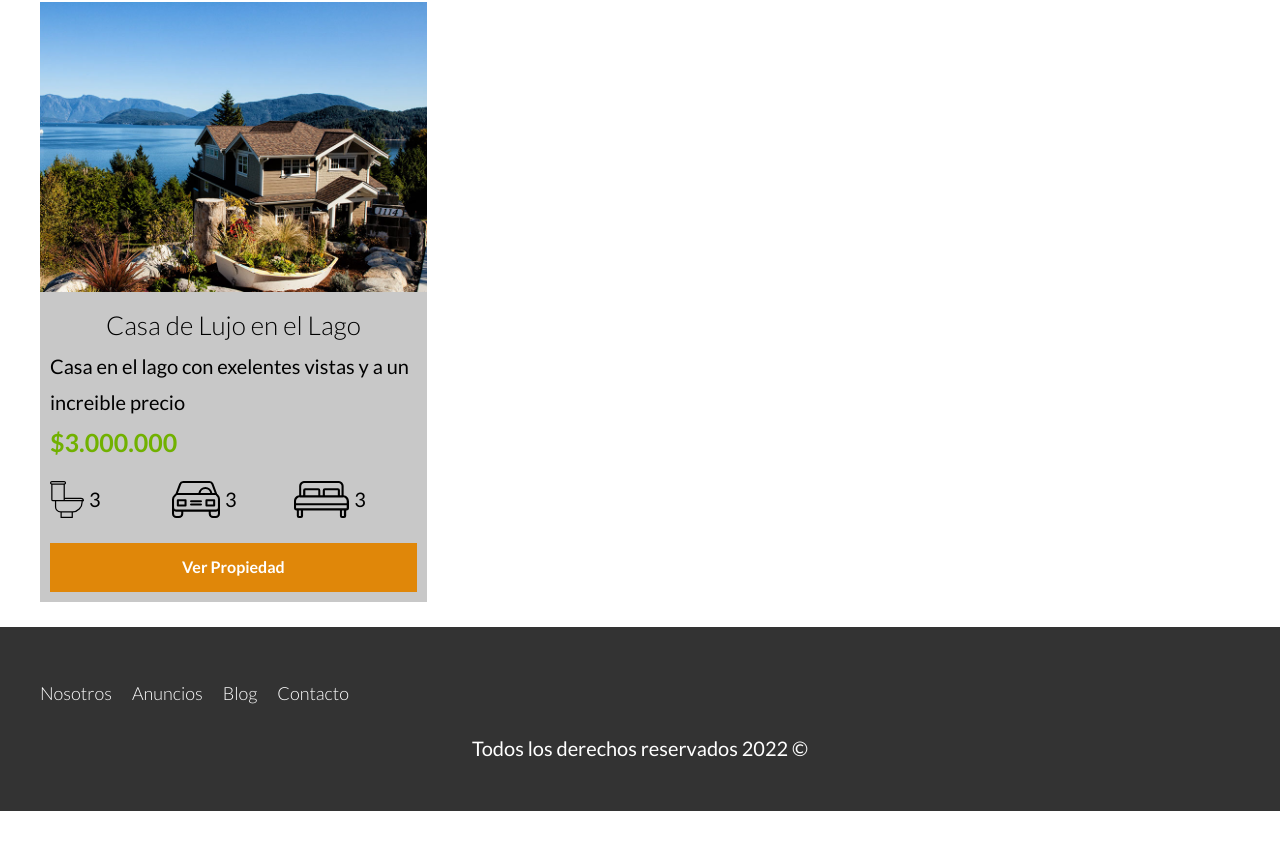
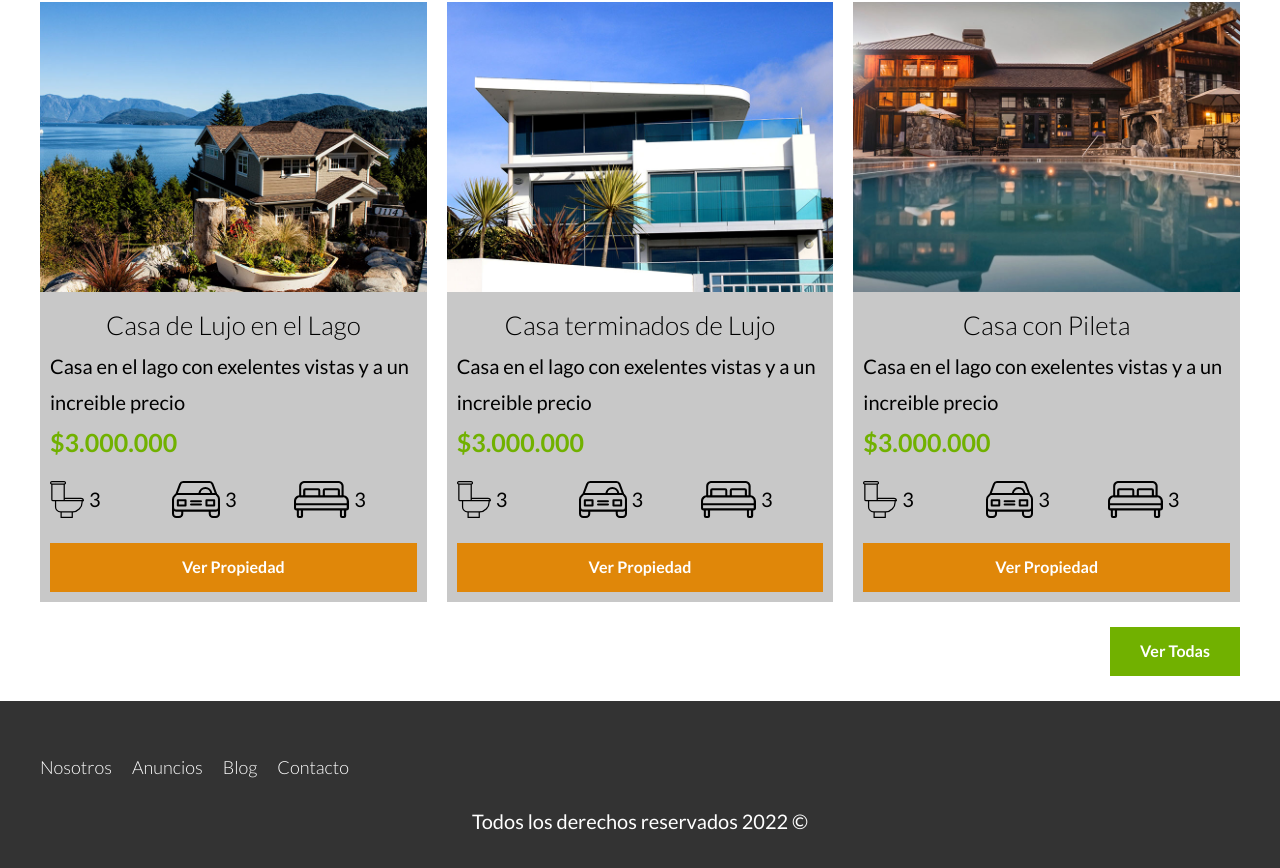
Before and after one commit to KarimBiscaiburo/Bienes-Raices, a React (Create React App) app: page / in a window 1280 px wide. Shown: the part 1188-2056 px from the top of the page. Before the commit the page ends 2024 px from the top, so only its background shows below. Built offline with nearby package versions, Linux system fonts and the light colour scheme.

Commit message:
Terminado de anuncio

```diff
--- a/src/components/Inicio.jsx
+++ b/src/components/Inicio.jsx
@@ -7,6 +7,8 @@ import Header from "./Header";
 
 // Imagenes
 import anuncio1 from "../img/anuncio1.jpg"
+import anuncio2 from "../img/anuncio2.jpg"
+import anuncio3 from "../img/anuncio3.jpg"
 import icono_wc from "../img/icono_wc.svg";
 import icono_estacionamiento from "../img/icono_estacionamiento.svg";
 import icono_dormitorio from "../img/icono_dormitorio.svg";
@@ -82,6 +84,68 @@ function Inicio() {
                             </Link>
                         </div>
                     </div>
+
+                    <div className="anuncio">
+                        <img loading="lazy" src={anuncio2} alt="anuncio" />
+
+                        <div className="contenedor-anuncio">
+                            <h3>Casa terminados de Lujo</h3>
+                            <p>Casa en el lago con exelentes vistas y a un increible precio</p>
+                            <p className="precio">$3.000.000</p>
+
+                            <ul className="iconos-caracteristicas">
+                                <li>
+                                    <img loading="lazy" src={icono_wc} alt="icono wc" />
+                                    <p>3</p>
+                                </li>
+                                <li>
+                                    <img loading="lazy" src={icono_estacionamiento} alt="icono estacionamiento" />
+                                    <p>3</p>
+                                </li>
+                                <li>
+                                    <img loading="lazy" src={icono_dormitorio} alt="icono dormitorio" />
+                                    <p>3</p>
+                                </li>
+                            </ul>
+
+                            <Link to="/anuncios" className="boton boton-amarillo">
+                                Ver Propiedad
+                            </Link>
+                        </div>
+                    </div>
+
+                    <div className="anuncio">
+                        <img loading="lazy" src={anuncio3} alt="anuncio" />
+
+                        <div className="contenedor-anuncio">
+                            <h3>Casa con Pileta</h3>
+                            <p>Casa en el lago con exelentes vistas y a un increible precio</p>
+                            <p className="precio">$3.000.000</p>
+
+                            <ul className="iconos-caracteristicas">
+                                <li>
+                                    <img loading="lazy" src={icono_wc} alt="icono wc" />
+                                    <p>3</p>
+                                </li>
+                                <li>
+                                    <img loading="lazy" src={icono_estacionamiento} alt="icono estacionamiento" />
+                                    <p>3</p>
+                                </li>
+                                <li>
+                                    <img loading="lazy" src={icono_dormitorio} alt="icono dormitorio" />
+                                    <p>3</p>
+                                </li>
+                            </ul>
+
+                            <Link to="/anuncios" className="boton boton-amarillo">
+                                Ver Propiedad
+                            </Link>
+                        </div>
+                    </div>
+                </div>
+
+                <div className="alinear-derecha">
+                        <Link to="/anuncios" className="boton boton-verde">Ver Todas</Link>
                 </div>
             </section>
 
--- a/src/scss/base/_utilidades.scss
+++ b/src/scss/base/_utilidades.scss
@@ -7,3 +7,8 @@
 .contenido-centrado {
     max-width: 800px;
 }
+
+.alinear-derecha {
+    display: flex;
+    justify-content: end;
+}
```
